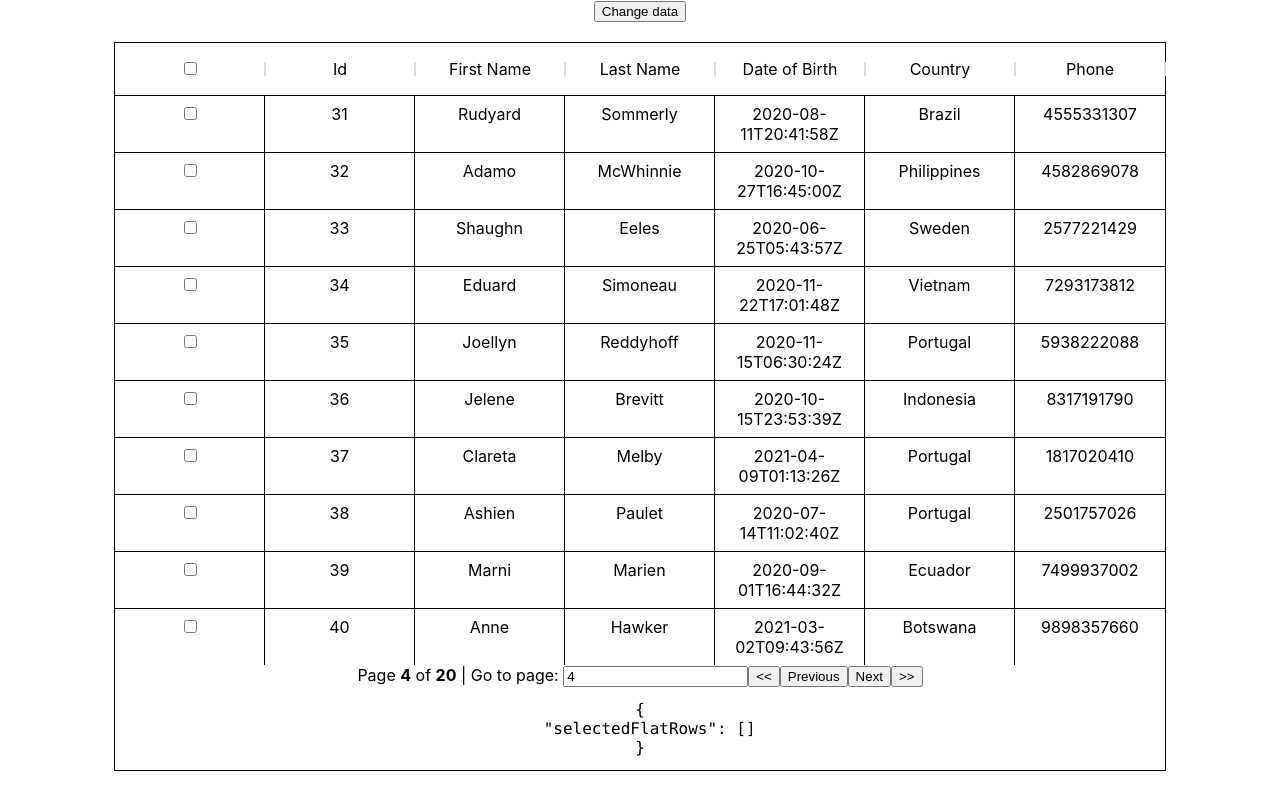
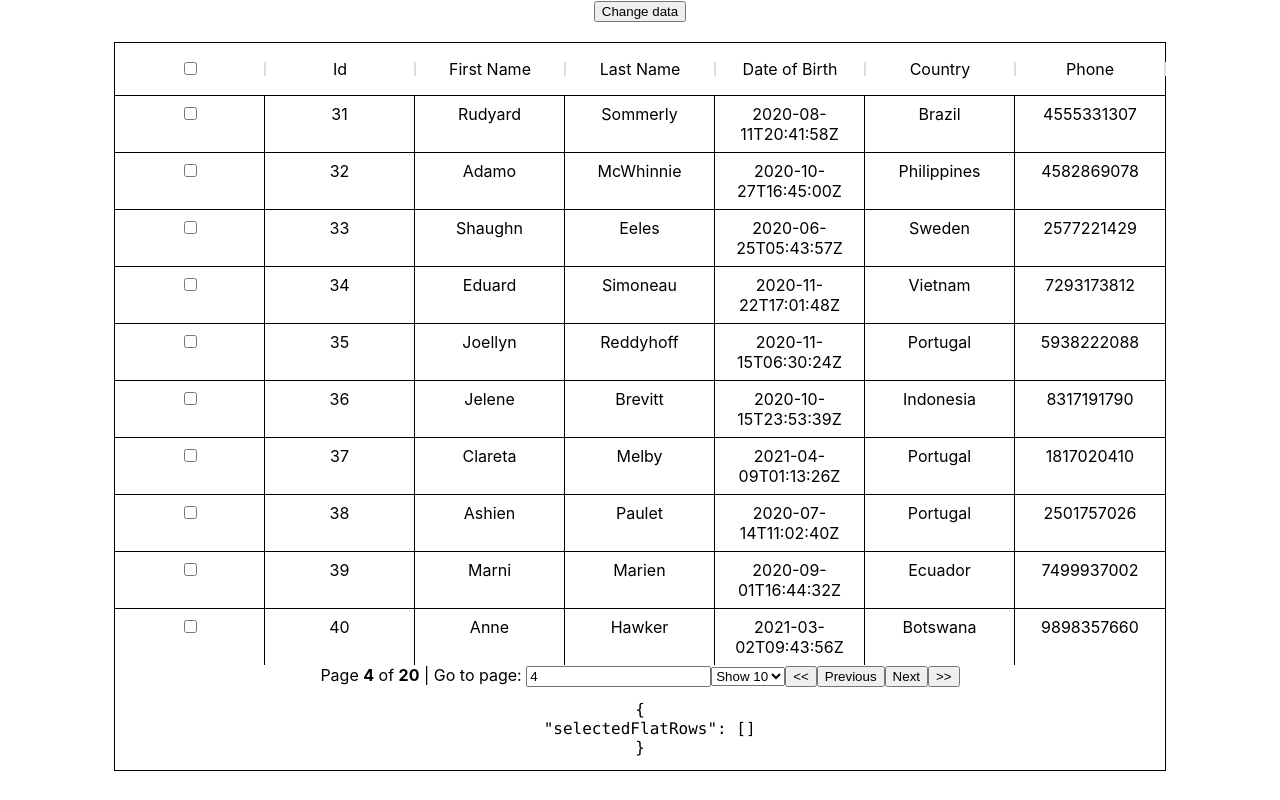
Before and after one commit to iswara108/learn-react-table, a React (Create React App) app: page / in a window 1280 px wide. Built offline with nearby package versions, Linux system fonts and the light colour scheme.

Commit message:
setting page size

```diff
--- a/src/components/BasicTable.tsx
+++ b/src/components/BasicTable.tsx
@@ -211,7 +211,8 @@
     canNextPage,
     canPreviousPage,
     pageOptions,
-    state: { pageIndex },
+    state: { pageIndex, pageSize },
+    setPageSize,
   } = useTable<DataStructure>(
     { columns, data, defaultColumn, initialState: { pageIndex: 3 } },
     useBlockLayout,
@@ -347,6 +348,16 @@
                   }}
                 />
               </span>
+              <select
+                value={pageSize}
+                onChange={e => setPageSize(Number(e.target.value))}
+              >
+                {[10, 25, 50].map(pageSize => (
+                  <option key={pageSize} value={pageSize}>
+                    Show {pageSize}
+                  </option>
+                ))}
+              </select>
               <button onClick={() => gotoPage(0)} disabled={!canPreviousPage}>
                 {"<<"}
               </button>
```
